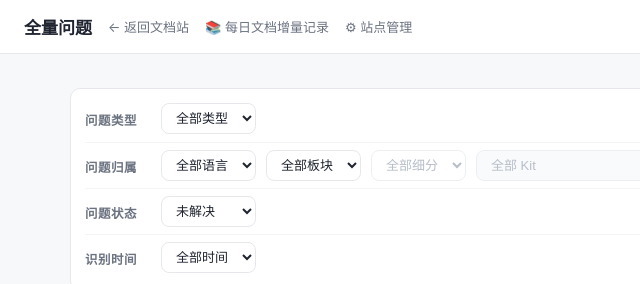
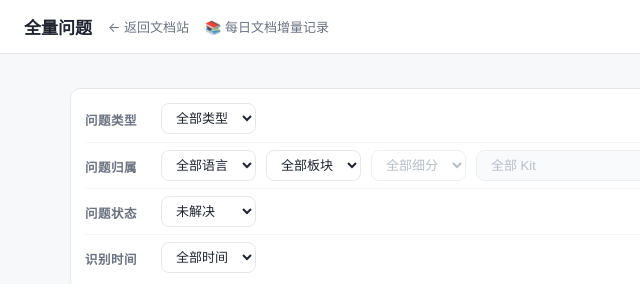
Before and after one commit to YouniQiao/docstor, a plain HTML site: page web/templates/issues.html in a window 1280 px wide. Shown: the top 284 px of the page, 0-640 px from the left. Drawn offline with Linux system fonts and the light colour scheme.

Commit message:
chore(ui): 去掉「站点管理」入口，需要时直接用 /admin 进入

```diff
--- a/web/templates/issues.html
+++ b/web/templates/issues.html
@@ -94,7 +94,6 @@
   <h1>全量问题</h1>
   <a href="/">← 返回文档站</a>
   <a href="/sync">📚 每日文档增量记录</a>
-  <a href="/admin">⚙ 站点管理</a>
   <span style="flex:1"></span>
   <span id="userbox"></span>
 </header>
```
Also changed, not shown: web/templates/me.html (+0 -1 lines).
